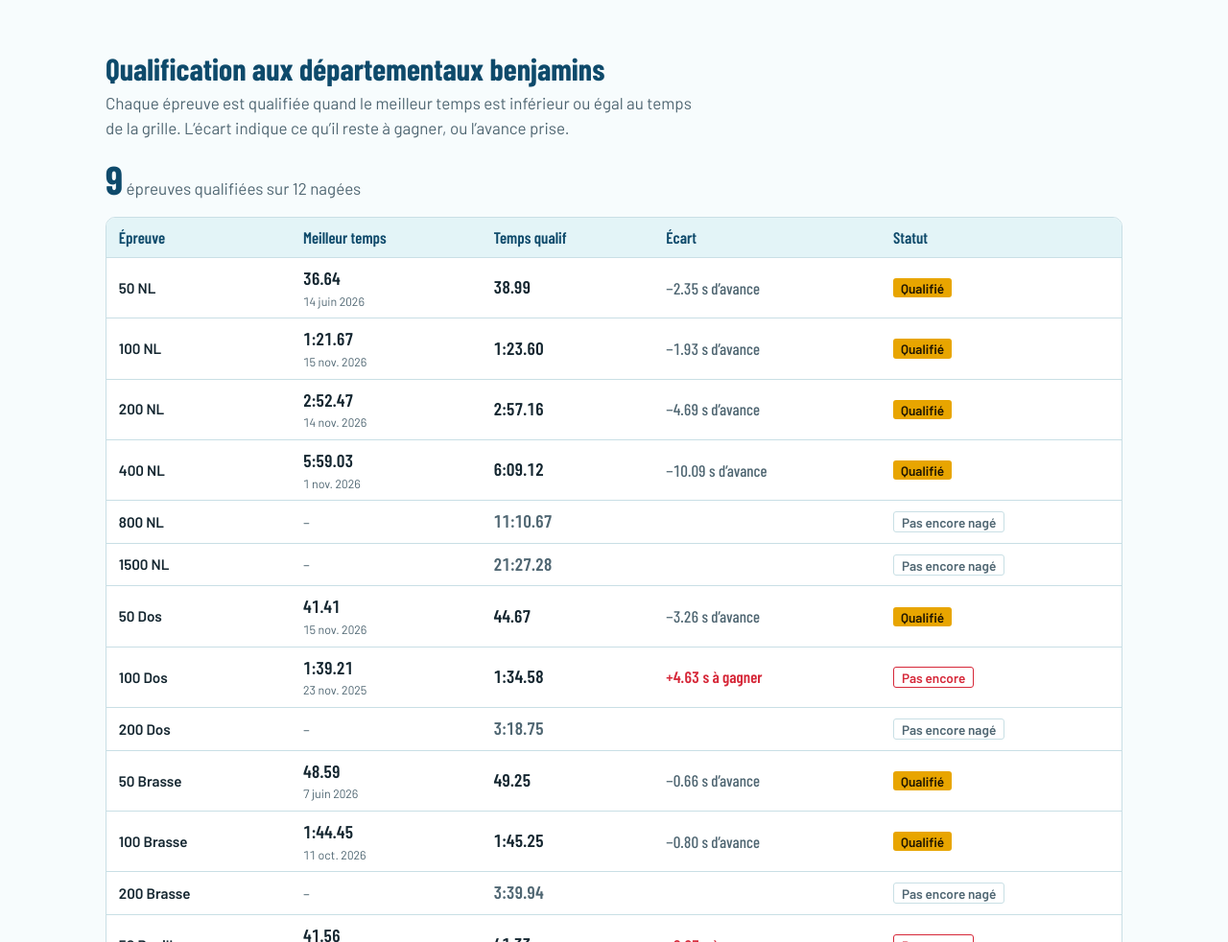
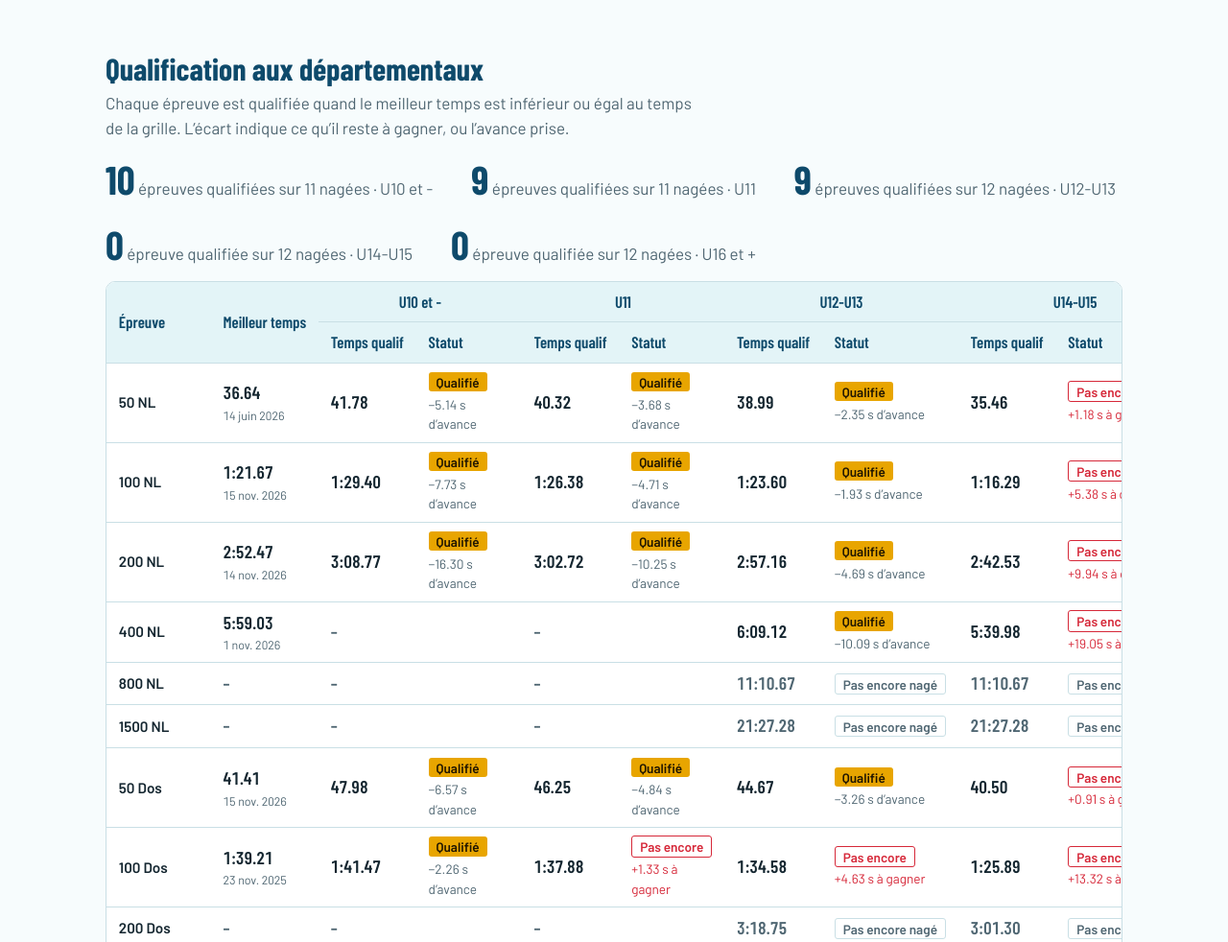
Before and after one commit to Tuzette/natation-suivi, a plain HTML site: page index.html in a window 1280 px wide. Shown: the part 1491-2473 px from the top of the page at 96% size. Drawn offline with nearby package versions, Linux system fonts and the light colour scheme.

Commit message:
Add files via upload

```diff
--- a/donnees.js
+++ b/donnees.js
@@ -143,17 +143,44 @@ const PERFORMANCES = [
 
 
 // =====================================================================
-//  GRILLE DE QUALIFICATION — DÉPARTEMENTAUX BENJAMINS
+//  GRILLES DE QUALIFICATION — DÉPARTEMENTAUX (Messieurs et Dames)
 // =====================================================================
-//  Reprise de l'onglet « Temps qualif Departementaux » (colonne Benjamin).
 //  Une épreuve est qualifiée si le meilleur temps est inférieur ou égal
-//  au temps de la grille. Pour une nouvelle saison, il suffit de
-//  remplacer les temps ci-dessous.
+//  au temps de la grille. Toutes les catégories s'affichent côte à côte.
+//  sexe : "H" ou "F" — chaque nageur ne voit que les grilles de son sexe
+//  (un nageur sans « sexe » dans NAGEURS est considéré comme "H").
+//  Pour une nouvelle saison, remplacer les temps.
 // =====================================================================
 
-const GRILLE_DEPARTEMENTAUX = {
-  nom: "Départementaux benjamins",
-  temps: {
+const GRILLES_DEPARTEMENTAUX = [
+  // --- Messieurs ---
+  { nom: "U10 et -", sexe: "H", temps: {
+    "50 NL":        "41.78",
+    "100 NL":       "1:29.40",
+    "200 NL":       "3:08.77",
+    "50 Dos":       "47.98",
+    "100 Dos":      "1:41.47",
+    "50 Brasse":    "52.93",
+    "100 Brasse":   "1:52.65",
+    "50 Papillon":  "44.25",
+    "100 Papillon": "1:40.27",
+    "100 4 Nages":  "1:40.47",
+    "200 4 Nages":  "3:30.73",
+  } },
+  { nom: "U11", sexe: "H", temps: {
+    "50 NL":        "40.32",
+    "100 NL":       "1:26.38",
+    "200 NL":       "3:02.72",
+    "50 Dos":       "46.25",
+    "100 Dos":      "1:37.88",
+    "50 Brasse":    "51.01",
+    "100 Brasse":   "1:48.80",
+    "50 Papillon":  "42.73",
+    "100 Papillon": "1:36.76",
+    "100 4 Nages":  "1:37.08",
+    "200 4 Nages":  "3:23.91",
+  } },
+  { nom: "U12-U13", sexe: "H", temps: {
     "50 NL":        "38.99",
     "100 NL":       "1:23.60",
     "200 NL":       "2:57.16",
@@ -172,8 +199,135 @@ const GRILLE_DEPARTEMENTAUX = {
     "100 4 Nages":  "1:33.95",
     "200 4 Nages":  "3:17.64",
     "400 4 Nages":  "6:50.81",
-  }
-};
+  } },
+  { nom: "U14-U15", sexe: "H", temps: {
+    "50 NL":        "35.46",
+    "100 NL":       "1:16.29",
+    "200 NL":       "2:42.53",
+    "400 NL":       "5:39.98",
+    "800 NL":       "11:10.67",
+    "1500 NL":      "21:27.28",
+    "50 Dos":       "40.50",
+    "100 Dos":      "1:25.89",
+    "200 Dos":      "3:01.30",
+    "50 Brasse":    "44.61",
+    "100 Brasse":   "1:35.91",
+    "200 Brasse":   "3:21.15",
+    "50 Papillon":  "37.66",
+    "100 Papillon": "1:25.03",
+    "200 Papillon": "3:00.80",
+    "100 4 Nages":  "1:25.73",
+    "200 4 Nages":  "3:01.15",
+    "400 4 Nages":  "6:17.73",
+  } },
+  { nom: "U16 et +", sexe: "H", temps: {
+    "50 NL":        "30.62",
+    "100 NL":       "1:06.23",
+    "200 NL":       "2:22.40",
+    "400 NL":       "4:59.04",
+    "800 NL":       "11:10.67",
+    "1500 NL":      "21:27.28",
+    "50 Dos":       "34.76",
+    "100 Dos":      "1:13.95",
+    "200 Dos":      "2:37.30",
+    "50 Brasse":    "38.22",
+    "100 Brasse":   "1:23.07",
+    "200 Brasse":   "2:55.32",
+    "50 Papillon":  "32.60",
+    "100 Papillon": "1:13.34",
+    "200 Papillon": "2:37.58",
+    "100 4 Nages":  "1:14.42",
+    "200 4 Nages":  "2:38.47",
+    "400 4 Nages":  "5:32.23",
+  } },
+  // --- Dames ---
+  { nom: "U10 et -", sexe: "F", temps: {
+    "50 NL":        "44.25",
+    "100 NL":       "1:33.62",
+    "200 NL":       "3:27.36",
+    "50 Dos":       "52.75",
+    "100 Dos":      "1:50.58",
+    "50 Brasse":    "56.87",
+    "100 Brasse":   "2:06.48",
+    "50 Papillon":  "48.07",
+    "100 Papillon": "1:48.11",
+    "100 4 Nages":  "1:50.33",
+    "200 4 Nages":  "3:48.66",
+  } },
+  { nom: "U11", sexe: "F", temps: {
+    "50 NL":        "42.82",
+    "100 NL":       "1:30.72",
+    "200 NL":       "3:20.80",
+    "50 Dos":       "50.90",
+    "100 Dos":      "1:46.81",
+    "50 Brasse":    "54.96",
+    "100 Brasse":   "2:02.12",
+    "50 Papillon":  "46.48",
+    "100 Papillon": "1:44.49",
+    "100 4 Nages":  "1:46.73",
+    "200 4 Nages":  "3:41.45",
+  } },
+  { nom: "U12-U13", sexe: "F", temps: {
+    "50 NL":        "41.51",
+    "100 NL":       "1:28.05",
+    "200 NL":       "3:14.77",
+    "400 NL":       "6:43.82",
+    "800 NL":       "11:24.03",
+    "1500 NL":      "22:04.97",
+    "50 Dos":       "49.21",
+    "100 Dos":      "1:43.34",
+    "200 Dos":      "3:35.30",
+    "50 Brasse":    "53.21",
+    "100 Brasse":   "1:58.12",
+    "200 Brasse":   "4:05.36",
+    "50 Papillon":  "45.01",
+    "100 Papillon": "1:41.15",
+    "200 Papillon": "3:32.09",
+    "100 4 Nages":  "1:43.42",
+    "200 4 Nages":  "3:34.83",
+    "400 4 Nages":  "7:24.82",
+  } },
+  { nom: "U14-U15", sexe: "F", temps: {
+    "50 NL":        "38.05",
+    "100 NL":       "1:21.03",
+    "200 NL":       "2:58.89",
+    "400 NL":       "6:11.72",
+    "800 NL":       "11:24.03",
+    "1500 NL":      "22:04.97",
+    "50 Dos":       "44.76",
+    "100 Dos":      "1:34.22",
+    "200 Dos":      "3:17.18",
+    "50 Brasse":    "48.60",
+    "100 Brasse":   "1:47.59",
+    "200 Brasse":   "3:44.52",
+    "50 Papillon":  "41.15",
+    "100 Papillon": "1:32.39",
+    "200 Papillon": "3:14.91",
+    "100 4 Nages":  "1:34.70",
+    "200 4 Nages":  "3:17.39",
+    "400 4 Nages":  "6:49.80",
+  } },
+  { nom: "U16 et +", sexe: "F", temps: {
+    "50 NL":        "33.29",
+    "100 NL":       "1:11.37",
+    "200 NL":       "2:37.04",
+    "400 NL":       "5:27.56",
+    "800 NL":       "11:24.03",
+    "1500 NL":      "22:04.97",
+    "50 Dos":       "38.63",
+    "100 Dos":      "1:21.67",
+    "200 Dos":      "2:52.25",
+    "50 Brasse":    "42.46",
+    "100 Brasse":   "1:33.10",
+    "200 Brasse":   "3:15.84",
+    "50 Papillon":  "35.84",
+    "100 Papillon": "1:20.32",
+    "200 Papillon": "2:51.26",
+    "100 4 Nages":  "1:22.71",
+    "200 4 Nages":  "2:53.41",
+    "400 4 Nages":  "6:01.61",
+  } },
+];
 
 // =====================================================================
 //  WEBCONFRONTATION BENJAMIN
--- a/index.html
+++ b/index.html
@@ -200,8 +200,8 @@ footer { max-width: 1100px; margin: 0 auto; padding: 1.5rem 1.25rem 3rem; color:
     </label>
     <nav aria-label="Sections">
       <a href="#records">Records</a>
-      <a href="#qualif">Qualif dép.</a>
-      <a href="#webconf">Webconf.</a>
+      <a href="#qualif" id="lienQualif">Qualif dép.</a>
+      <a href="#webconf" id="lienWebconf">Webconf.</a>
       <a href="#comparaison" id="lienComparaison">Comparaison</a>
       <a href="classement.html" id="lienClassement">Classement</a>
       <a href="#progression">Progression</a>
@@ -226,7 +226,7 @@ footer { max-width: 1100px; margin: 0 auto; padding: 1.5rem 1.25rem 3rem; color:
 
 
   <section id="qualif">
-    <h2 id="qualifTitre">Qualification aux départementaux benjamins</h2>
+    <h2 id="qualifTitre">Qualification aux départementaux</h2>
     <p class="intro">Chaque épreuve est qualifiée quand le meilleur temps est inférieur ou égal au temps de la grille. L’écart indique ce qu’il reste à gagner, ou l’avance prise.</p>
     <div id="qualifResume" class="qualif-resume"></div>
     <div class="defile" id="tableQualif"></div>
@@ -397,7 +397,7 @@ footer { max-width: 1100px; margin: 0 auto; padding: 1.5rem 1.25rem 3rem; color:
     $("panneau").innerHTML = `
       <div class="panneau">
         <div class="panneau-tete">
-          <p class="nageur-nom">${esc(n.prenom)} ${esc(n.nom)}<span>${esc(n.club || "")} · ${ageActuel} ans (né en ${n.naissance})</span></p>
+          <p class="nageur-nom">${esc(n.prenom)} ${esc(n.nom)}<span>${esc(n.club || "")} · ${ageActuel} ans (né${n.sexe === "F" ? "e" : ""} en ${n.naissance})</span></p>
           <div class="panneau-meta">Dernière compétition<strong>${esc(lieuJoli(der.lieu))}</strong>${datesCompet(der)}${der.niveaux.length ? " · " + esc(der.niveaux.join(", ")) : ""}</div>
         </div>
         <ol class="lignes">${lignes}</ol>
@@ -435,37 +435,46 @@ footer { max-width: 1100px; margin: 0 auto; padding: 1.5rem 1.25rem 3rem; color:
 
 
   // ---------- Qualification départementaux benjamins ----------
-  function rendreQualif(liste) {
-    const g = (typeof GRILLE_DEPARTEMENTAUX !== "undefined" ? GRILLE_DEPARTEMENTAUX : null);
-    if (!g || !g.temps) { $("qualif").style.display = "none"; return; }
-    $("qualif").style.display = "";
-    $("qualifTitre").textContent = "Qualification aux " + (g.nom || "départementaux").replace(/^./, (c) => c.toLowerCase());
-    const eps = Object.keys(g.temps).sort((a, b) => ordreEpreuve(a) - ordreEpreuve(b));
-    let ok = 0, nages = 0;
+  function rendreQualif(liste, n) {
+    // Une ou plusieurs grilles : GRILLES_DEPARTEMENTAUX (liste) ou GRILLE_DEPARTEMENTAUX (une seule)
+    const grilles = (typeof GRILLES_DEPARTEMENTAUX !== "undefined" ? GRILLES_DEPARTEMENTAUX
+      : typeof GRILLE_DEPARTEMENTAUX !== "undefined" ? [GRILLE_DEPARTEMENTAUX] : [])
+      .filter((g) => g && g.temps && (!g.sexe || g.sexe === ((n && n.sexe) || "H")));
+    if (!grilles.length) { $("qualif").style.display = "none"; $("lienQualif").style.display = "none"; return; }
+    $("qualif").style.display = ""; $("lienQualif").style.display = "";
+    $("qualifTitre").textContent = grilles.length === 1
+      ? "Qualification aux " + (grilles[0].nom || "départementaux").replace(/^./, (c) => c.toLowerCase())
+      : "Qualification aux départementaux";
+    const eps = [...new Set(grilles.flatMap((g) => Object.keys(g.temps)))].sort((a, b) => ordreEpreuve(a) - ordreEpreuve(b));
+    const stats = grilles.map(() => ({ ok: 0, nages: 0 }));
     const lignes = eps.map((ep) => {
-      const ref = enSecondes(g.temps[ep]);
       const courses = liste.filter((p) => p.epreuve === ep);
-      if (!courses.length) return `<tr class="non-nage"><th scope="row">${esc(ep)}</th><td>–</td><td class="t">${enTemps(ref)}</td><td></td><td><span class="etat vide">Pas encore nagé</span></td></tr>`;
-      nages++;
-      const best = courses.reduce((a, b) => (b.sec < a.sec ? b : a));
-      const ecart = Math.round((best.sec - ref) * 100) / 100;
-      const qualifie = ecart <= 0;
-      if (qualifie) ok++;
-      return `<tr><th scope="row">${esc(ep)}</th>
-        <td class="t">${enTemps(best.sec)}<span class="sous">${dateCourte(best.date)}${best.bassin === 50 ? " · bassin 50 m" : ""}</span></td>
-        <td class="t">${enTemps(ref)}</td>
-        <td class="ecart ${qualifie ? "ok" : "ko"}">${qualifie ? "−" + Math.abs(ecart).toFixed(2) + " s d’avance" : "+" + ecart.toFixed(2) + " s à gagner"}</td>
-        <td><span class="etat ${qualifie ? "ok" : "ko"}">${qualifie ? "Qualifié" : "Pas encore"}</span></td></tr>`;
+      const best = courses.length ? courses.reduce((a, b) => (b.sec < a.sec ? b : a)) : null;
+      const cellules = grilles.map((g, k) => {
+        if (!g.temps[ep]) return `<td class="t" style="color:var(--encre-douce)">–</td><td></td>`;
+        const ref = enSecondes(g.temps[ep]);
+        if (!best) return `<td class="t">${enTemps(ref)}</td><td><span class="etat vide">Pas encore nagé</span></td>`;
+        stats[k].nages++;
+        const ecart = Math.round((best.sec - ref) * 100) / 100;
+        const qualifie = ecart <= 0;
+        if (qualifie) stats[k].ok++;
+        return `<td class="t">${enTemps(ref)}</td>
+          <td><span class="etat ${qualifie ? "ok" : "ko"}">${qualifie ? "Qualifié" : "Pas encore"}</span><span class="sous" style="display:block;font-size:.85rem;margin-top:.15rem;color:${qualifie ? "var(--encre-douce)" : "var(--corde)"}">${qualifie ? "−" + Math.abs(ecart).toFixed(2) + " s d’avance" : "+" + ecart.toFixed(2) + " s à gagner"}</span></td>`;
+      }).join("");
+      return `<tr class="${best ? "" : "non-nage"}"><th scope="row">${esc(ep)}</th>
+        <td class="t">${best ? enTemps(best.sec) + `<span class="sous">${dateCourte(best.date)}${best.bassin === 50 ? " · bassin 50 m" : ""}</span>` : "–"}</td>${cellules}</tr>`;
     }).join("");
-    $("qualifResume").innerHTML = `<div><b>${ok}</b> <span>épreuve${ok > 1 ? "s" : ""} qualifiée${ok > 1 ? "s" : ""} sur ${nages} nagée${nages > 1 ? "s" : ""}</span></div>`;
-    $("tableQualif").innerHTML = `<table><thead><tr><th>Épreuve</th><th>Meilleur temps</th><th>Temps qualif</th><th>Écart</th><th>Statut</th></tr></thead><tbody>${lignes}</tbody></table>`;
+    $("qualifResume").innerHTML = grilles.map((g, k) => `<div><b>${stats[k].ok}</b> <span>épreuve${stats[k].ok > 1 ? "s" : ""} qualifiée${stats[k].ok > 1 ? "s" : ""} sur ${stats[k].nages} nagée${stats[k].nages > 1 ? "s" : ""}${grilles.length > 1 ? " · " + esc(g.nom || "") : ""}</span></div>`).join("");
+    $("tableQualif").innerHTML = `<table><thead><tr><th rowspan="${grilles.length > 1 ? 2 : 1}">Épreuve</th><th rowspan="${grilles.length > 1 ? 2 : 1}">Meilleur temps</th>${
+      grilles.length > 1 ? grilles.map((g) => `<th colspan="2" style="text-align:center">${esc(g.nom || "")}</th>`).join("") + `</tr><tr>` : ""}${
+      grilles.map(() => `<th>Temps qualif</th><th>Statut</th>`).join("")}</tr></thead><tbody>${lignes}</tbody></table>`;
   }
 
   // ---------- Webconfrontation benjamin ----------
   function rendreWebconf(liste) {
     const w = (typeof WEBCONFRONTATION !== "undefined" ? WEBCONFRONTATION : null);
-    if (!w || !w.criteres) { $("webconf").style.display = "none"; return; }
-    $("webconf").style.display = "";
+    if (!w || !w.criteres) { $("webconf").style.display = "none"; $("lienWebconf").style.display = "none"; return; }
+    $("webconf").style.display = ""; $("lienWebconf").style.display = "";
     // Seules les courses de la période de qualification comptent
     const dansPeriode = liste.filter((p) => (!w.debut || p.date >= w.debut) && (!w.fin || p.date <= w.fin));
     $("webconfPeriode").textContent = w.debut && w.fin ? "entre le " + dateCourte(w.debut) + " et le " + dateCourte(w.fin) : "pendant la période de qualification";
@@ -679,7 +688,7 @@ footer { max-width: 1100px; margin: 0 auto; padding: 1.5rem 1.25rem 3rem; color:
     const liste = perfsDu(n.id);
     rendrePanneau(n, liste);
     rendreRecords(liste);
-    rendreQualif(liste);
+    rendreQualif(liste, n);
     rendreWebconf(liste);
     rendreComparaison(n);
     rendreProgressionControles(liste);
```
